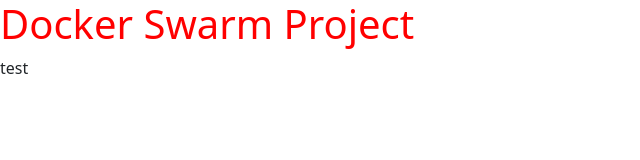
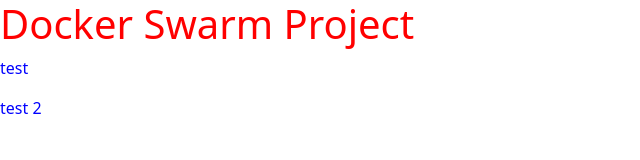
Before and after one commit to AljoschaNiss/docker-swarm-project-page, a plain HTML site: page index.html in a window 1280 px wide. Shown: the full height of the page, 0-640 px from the left. Drawn offline with nearby package versions, Linux system fonts and the light colour scheme.

Commit message:
Deploying to main from @ AljoschaNiss/docker-swarm-project-page@ca77d1a0195ab6d679538b846c469b3401db4d4b 🚀

```diff
--- a/css/styles.css
+++ b/css/styles.css
@@ -1,3 +1,7 @@
 h1 {
   color: red;
 }
+
+p {
+  color: blue;
+}
--- a/index.html
+++ b/index.html
@@ -16,6 +16,7 @@
     <h1>Docker Swarm Project</h1>
     <section>
       <p>test</p>
+      <p>test 2</p>
     </section>
   </body>
 </html>
```
